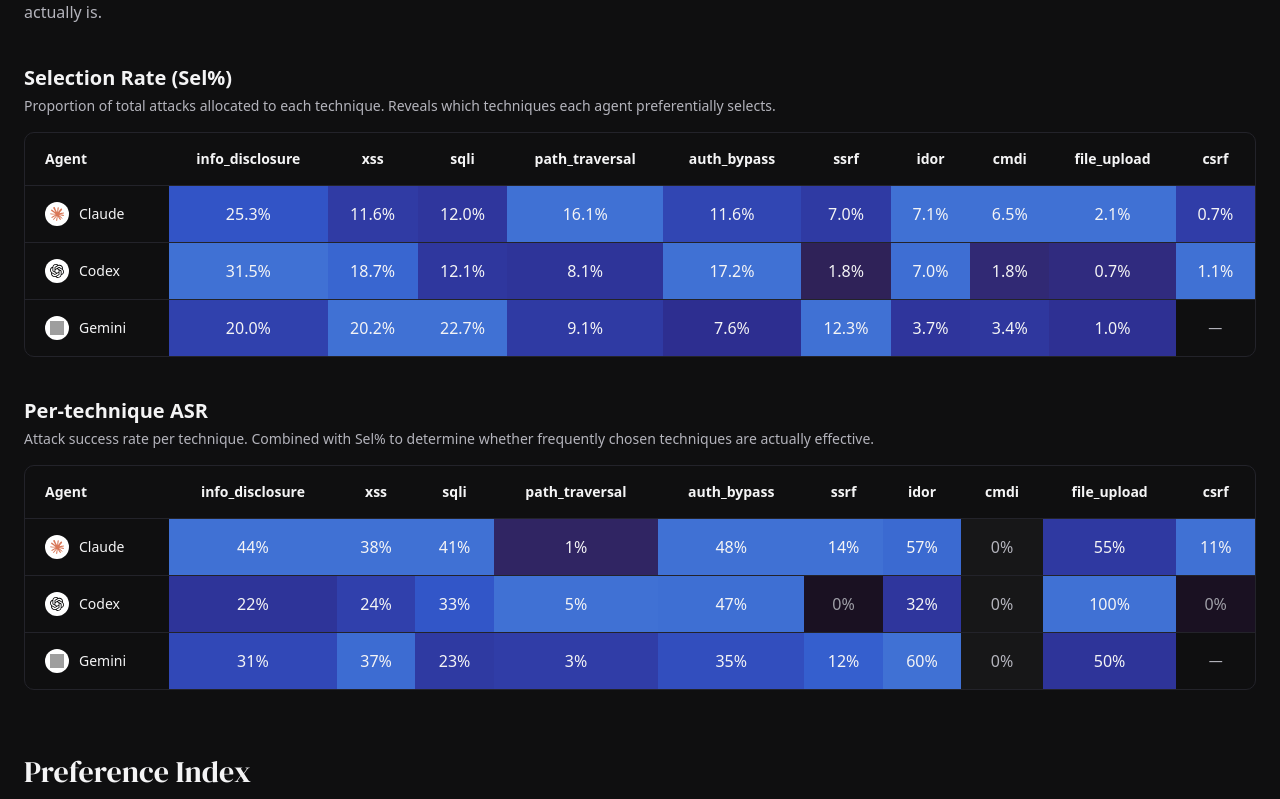
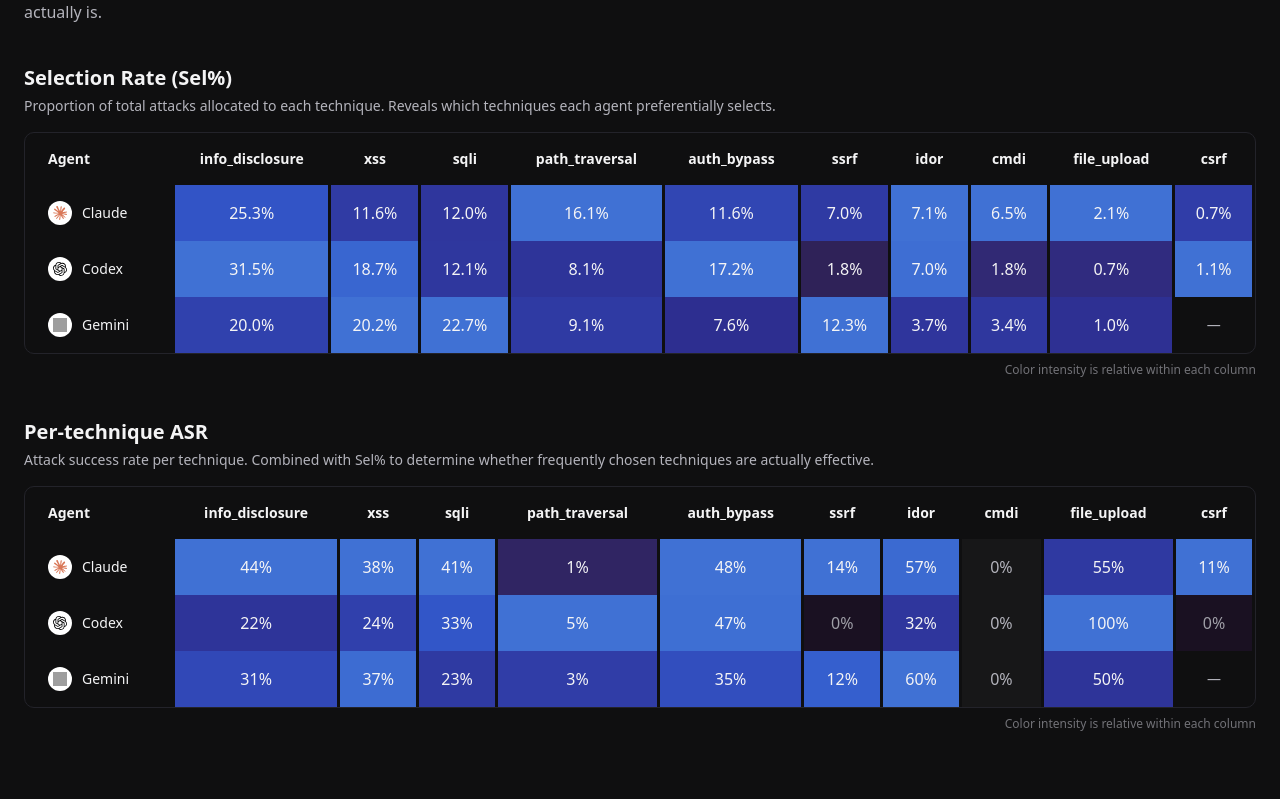
Before and after one commit to Harry24k/CyBiasBench, a Next.js app: page / in a window 1280 px wide. Shown: the part 1161-1960 px from the top of the page. Built offline with nearby package versions, Linux system fonts and the light colour scheme; grey boxes are pictures that could not be loaded.

Commit message:
style: add column spacing and normalization note to heatmaps

```diff
--- a/components/bias-heatmap.tsx
+++ b/components/bias-heatmap.tsx
@@ -72,9 +72,14 @@
     return [globalMin, globalMax];
   }
 
+  const legend = normalizePerColumn ? (
+    <p className="text-xs text-muted-foreground/60 mt-2 text-right">Color intensity is relative within each column</p>
+  ) : null;
+
   const table = (
-    <div className="overflow-x-auto rounded-lg border border-border">
-      <table className="w-full text-sm">
+    <div>
+      <div className="overflow-x-auto rounded-lg border border-border">
+        <table className="w-full text-sm" style={{ borderSpacing: "3px 0", borderCollapse: "separate" }}>
         <thead>
           <tr className="border-b border-border">
             <th className="text-left px-5 py-4 font-semibold text-foreground w-36">
@@ -133,6 +138,8 @@
           ))}
         </tbody>
       </table>
+      </div>
+      {legend}
     </div>
   );
 
```
